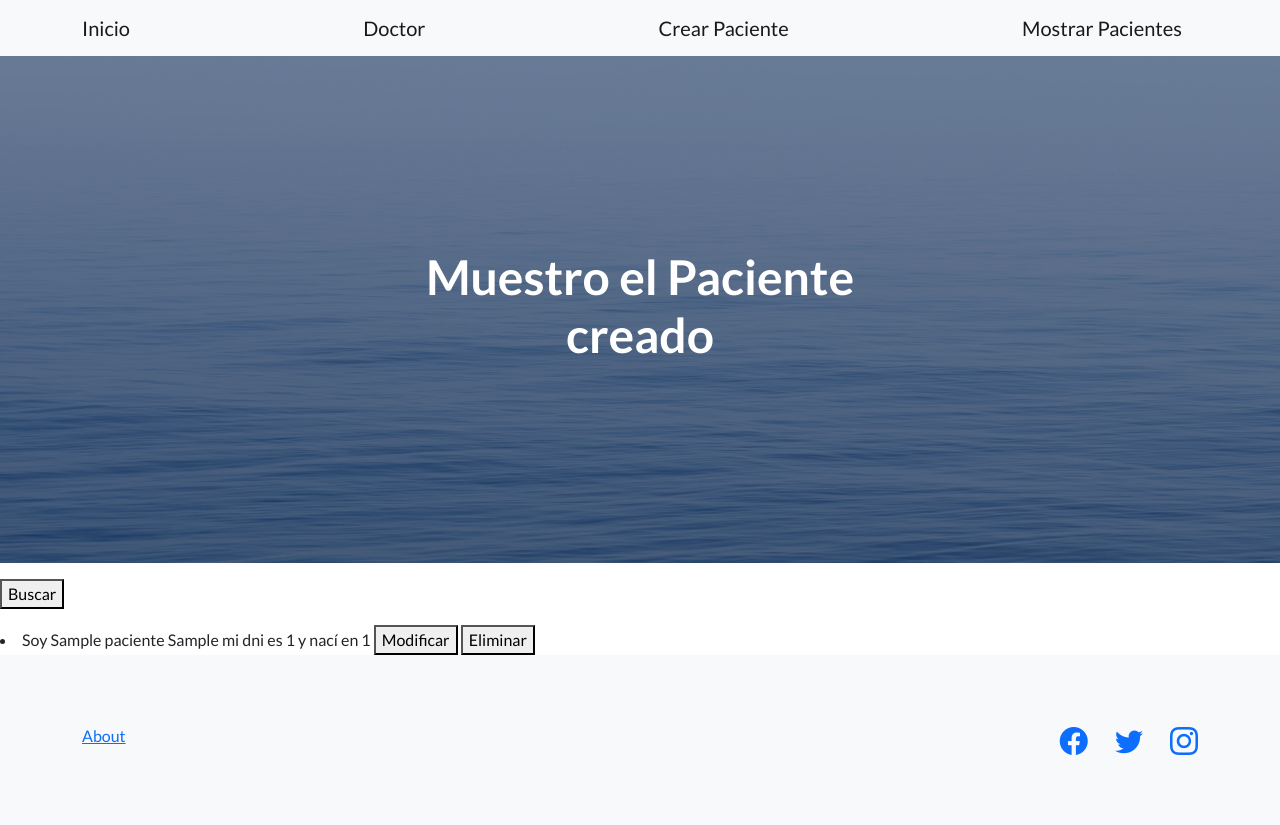
After one commit to MatrixUHzp/web-doctor, a Django app: page /lista-pacientes/ in a window 1280 px wide. The commit adds this page. Run offline with Django 4.2, Linux system fonts and the light colour scheme; tables that the repository leaves empty hold one stand-in row (values such as "Sample post"); some libraries are stand-ins or nearby versions.

Commit message:
Reemplace algunas lineas por Clases basadas en vistas

```diff
--- a/inicio/models.py
+++ b/inicio/models.py
@@ -13,4 +13,4 @@ class Paciente(models.Model):
     dni = models.IntegerField(null=True)
 
     def __str__(self):
-        return f'Soy {self.nombre} {self.apellido} mi dni es {self.dni}y nací en {self.año_nacimiento}'
+        return f'Soy {self.nombre} {self.apellido} mi dni es {self.dni} y nací en {self.año_nacimiento}'
--- /dev/null
+++ b/inicio/templates/inicio/CBV/lista_pacientes.html
@@ -0,0 +1,35 @@
+{% extends 'base.html' %}
+
+{% block title_head %}
+<title>Lista Pacientes</title>
+{% endblock title_head %}
+
+{% block h1_header %}
+<h1>Muestro el Paciente creado</h1>
+{% endblock h1_header %}
+
+{% block section1 %}
+<p>
+    <form action={% url 'lista_pacientes' %} method="get">
+        {{form}}
+        <button>Buscar</button>
+    </form>
+</p>
+{% if object_list %}
+
+    {% for paciente in object_list %}
+    <li>
+        {{paciente}}
+        <button>
+            <a class="navbar-brand" href="{% url 'modificar_pacientes' paciente.id %}">Modificar</a>
+        </button>
+        <button>
+            <a class="navbar-brand" href="{% url 'eliminar_paciente' paciente.id %}">Eliminar</a>
+        </button>
+    </li>
+    {% endfor %}
+
+{% else %}
+    <h2>No Hay datos sobre Pacientes por el momento.</h2>
+{% endif %}
+{% endblock section1 %}
--- a/inicio/urls.py
+++ b/inicio/urls.py
@@ -6,7 +6,17 @@ from inicio import views
 urlpatterns = [
     path('', views.mi_vista, name='inicio'),
     path('crear-medico/', views.crear_medico, name='doctor'),
-    path('crear-paciente/', views.crear_paciente, name='paciente'),
-    path('mostrar-pacientes/', views.lista_pacientes, name='mostrar_pacientes')
+
+    #Pacientes Con vistas
+    # path('pacientes/', views.lista_pacientes, name='lista_pacientes'),
+    # path('pacientes/crear/', views.crear_paciente, name='paciente'),
+    # path('pacientes/<int:id_paciente>/eliminar/', views.eliminar_paciente, name='eliminar_pacientes'),
+    # path('pacientes/<int:id_paciente>/modificar/', views.modificar_paciente, name='modificar_pacientes'),
+
+    #Pacientes con CBV
+    path('lista-pacientes/', views.ListaPacientes.as_view(), name='lista_pacientes'),
+    path('pacientes/crear/', views.CrearPaciente.as_view(), name='crear_paciente'),
+    path('pacientes/<int:pk>/modificar/', views.ModificarPaciente.as_view(), name='modificar_pacientes'),
+    path('pacientes/<int:pk>/eliminar/', views.EliminarPaciente.as_view(), name='eliminar_paciente'),
 
 ]
--- a/inicio/views.py
+++ b/inicio/views.py
@@ -1,7 +1,8 @@
 from django.shortcuts import render, redirect
-from inicio.models import Medico
-from inicio.models import Paciente
-from inicio.forms import CreacionPacienteFormulario, BuscarPaciente
+from inicio.models import Medico, Paciente
+from django.views.generic.list import ListView
+from django.views.generic.edit import CreateView, UpdateView, DeleteView
+from inicio.forms import CreacionPacienteFormulario, BuscarPaciente, ModificarPacienteFormulario
 
 def mi_vista(request):
     return render(request, r'inicio/index.html')
@@ -12,28 +13,74 @@ def crear_medico(request):
     datos = {'medico': medico1}
     return render(request, r'inicio/crear_medico.html', datos)
 
-def crear_paciente(request):
+# def crear_paciente(request):
 
-    if request.method == "POST":
-        formulario = CreacionPacienteFormulario(request.POST)
+#     if request.method == "POST":
+#         formulario = CreacionPacienteFormulario(request.POST)
 
-        if formulario.is_valid():
-            datos_correctos = formulario.cleaned_data
+#         if formulario.is_valid():
+#             datos_correctos = formulario.cleaned_data
 
-            paciente = Paciente(nombre=datos_correctos['nombre'], apellido=datos_correctos['apellido'], dni=datos_correctos['dni'], año_nacimiento=datos_correctos['año_nacimiento'])
-            paciente.save()
+#             paciente = Paciente(nombre=datos_correctos['nombre'], apellido=datos_correctos['apellido'], dni=datos_correctos['dni'], año_nacimiento=datos_correctos['año_nacimiento'])
+#             paciente.save()
 
-            return redirect('mostrar_pacientes')
+#             return redirect('lista_pacientes')
 
-    formulario = CreacionPacienteFormulario()
-    return render(request, r'inicio/crear_paciente.html', {'formulario': formulario})
+#     formulario = CreacionPacienteFormulario()
+#     return render(request, r'inicio/crear_paciente.html', {'formulario': formulario})
 
-def lista_pacientes(request):
-    nombre_a_buscar = request.GET.get('nombre', None)
+# def eliminar_paciente(request, id_paciente):
+#     paciente_a_eliminar = Paciente.objects.get(id=id_paciente)
+#     paciente_a_eliminar.delete()
+#     return redirect('lista_pacientes')
 
-    if nombre_a_buscar:
-        pacientes = Paciente.objects.filter(nombre__icontains=nombre_a_buscar)
-    else:
-        pacientes = Paciente.objects.all()
-    formulario_busqueda = BuscarPaciente()
-    return render(request, r'inicio/mostrar_pacientes.html', {'pacientes': pacientes, 'formulario_busqueda': formulario_busqueda})
+# def modificar_paciente(request, id_paciente):
+#     paciente_a_modificar = Paciente.objects.get(id=id_paciente)
+
+#     if request.method == "POST":
+#         formulario = ModificarPacienteFormulario(request.POST)
+#         if formulario.is_valid():
+#             data_limpia = formulario.cleaned_data
+#             paciente_a_modificar.nombre = data_limpia['nombre']
+#             paciente_a_modificar.apellido = data_limpia['apellido']
+#             paciente_a_modificar.dni = data_limpia['dni']
+#             paciente_a_modificar.año_nacimiento = data_limpia['año_nacimiento']
+#             paciente_a_modificar.save()
+#             return redirect('lista_pacientes')
+#         else:
+#             return render(request, r'inicio/modificar_pacientes.html', {'formulario': formulario, 'id_paciente': id_paciente})
+
+#     formulario = ModificarPacienteFormulario(initial={'nombre': paciente_a_modificar.nombre,'apellido': paciente_a_modificar.apellido, 'dni': paciente_a_modificar.dni, 'año_nacimiento': paciente_a_modificar.año_nacimiento,})
+#     return render(request, 'inicio/modificar_pacientes.html', {'formulario': formulario, 'id_paciente': id_paciente})
+
+# def lista_pacientes(request):
+#     nombre_a_buscar = request.GET.get('nombre', None)
+
+#     if nombre_a_buscar:
+#         pacientes = Paciente.objects.filter(nombre__icontains=nombre_a_buscar)
+#     else:
+#         pacientes = Paciente.objects.all()
+#     formulario_busqueda = BuscarPaciente()
+#     return render(request, r'inicio/mostrar_pacientes.html', {'pacientes': pacientes, 'formulario_busqueda': formulario_busqueda})
+
+
+class ListaPacientes(ListView):
+    model = Paciente
+    template_name = 'inicio/CBV/lista_pacientes.html'
+
+class CrearPaciente(CreateView):
+    model = Paciente
+    template_name = 'inicio/CBV/crear_paciente.html'
+    success_url = '/lista-pacientes/'
+    fields = ['nombre', 'apellido', 'dni', 'año_nacimiento']
+
+class ModificarPaciente(UpdateView):
+    model = Paciente
+    template_name = 'inicio/CBV/modificar_pacientes.html'
+    success_url = '/lista-pacientes/'
+    fields = ['nombre', 'apellido', 'dni', 'año_nacimiento']
+
+class EliminarPaciente(DeleteView):
+    model = Paciente
+    template_name = 'inicio/CBV/eliminar_paciente.html'
+    success_url = '/lista-pacientes/'
--- a/templates/base.html
+++ b/templates/base.html
@@ -24,8 +24,8 @@
             <div class="container">
                 <a class="navbar-brand" href="{% url 'inicio' %}">Inicio</a>
                 <a class="navbar-brand" href="{% url 'doctor' %}">Doctor</a>
-                <a class="navbar-brand" href="{% url 'paciente' %}">Crear Paciente</a>
-                <a class="navbar-brand" href="{% url 'mostrar_pacientes' %}">Mostrar Pacientes</a>
+                <a class="navbar-brand" href="{% url 'crear_paciente' %}">Crear Paciente</a>
+                <a class="navbar-brand" href="{% url 'lista_pacientes' %}">Mostrar Pacientes</a>
                 <!-- <a class="btn btn-primary" href="#signup">Sign Up</a> -->
             </div>
         </nav>
```
Also changed, not shown: inicio/forms.py (+8 -1 lines), inicio/templates/inicio/CBV/crear_paciente.html (added, +19 -0 lines), inicio/templates/inicio/CBV/eliminar_paciente.html (added, +17 -0 lines), inicio/templates/inicio/CBV/modificar_pacientes.html (renamed from inicio/templates/inicio/crear_paciente.html, +5 -5 lines), inicio/templates/inicio/crear_medico.html (deleted, +0 -18 lines), inicio/templates/inicio/mostrar_pacientes.html (deleted, +0 -29 lines).
